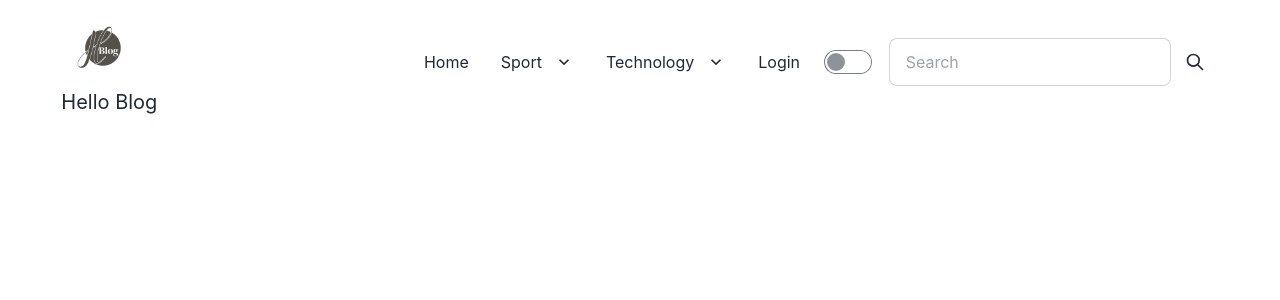
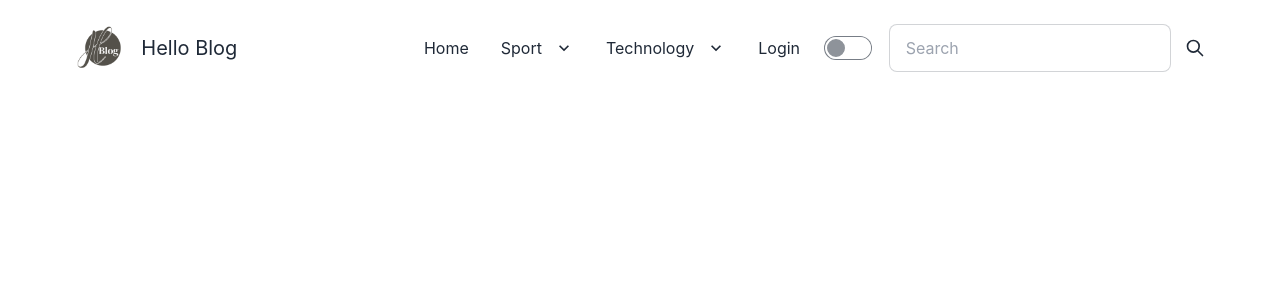
Before and after one commit to souvikhalder92/hello-blog-client, a React (Create React App) app: page / in a window 1280 px wide. Shown: the top 300 px of the page. Built offline with nearby package versions, Linux system fonts and the light colour scheme.

Commit message:
logo center

```diff
--- a/src/components/Shared/Navbar/Navbar.js
+++ b/src/components/Shared/Navbar/Navbar.js
@@ -81,7 +81,13 @@ const Navbar = () => {
               </li>
             </ul>
           </div>
-          <Link className="text-xl"><img src={img1} alt="" className="w-20"/> Hello Blog</Link>
+          <div className="flex justify-center">
+            <img src={img1} alt="" className="w-20" />
+            <Link className="text-xl flex justify-center items-center">
+              {" "}
+              Hello Blog
+            </Link>
+          </div>
         </div>
         <div className="navbar-center hidden lg:flex">
           <ul className="menu menu-horizontal px-1">
```
